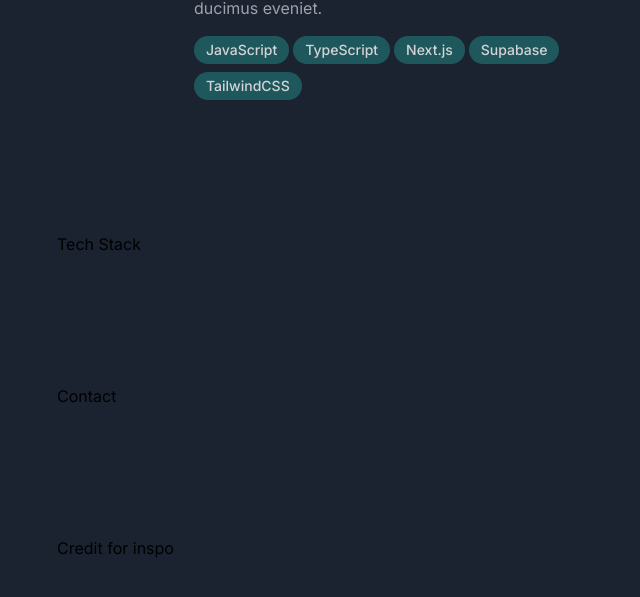
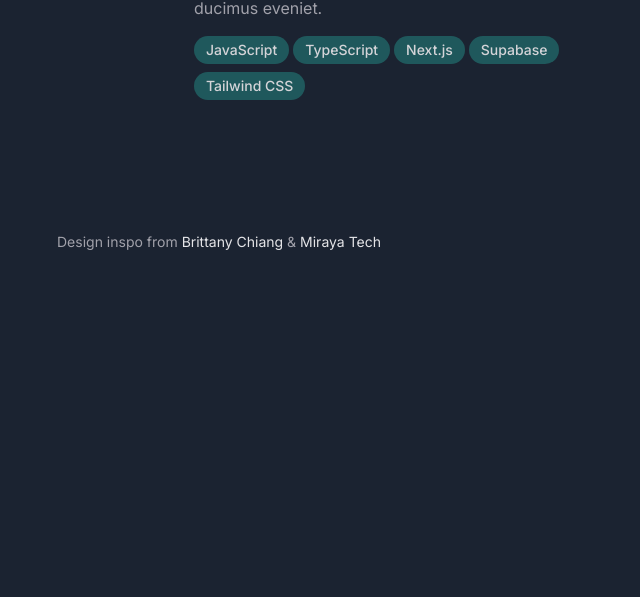
Before and after one commit to Eddie-Kuo/portfolio-v2, a Next.js app: page / in a window 1280 px wide. Shown: the part 2573-3170 px from the top of the page, without its empty margins (591-1231 px from the left). After the commit the page ends 2921 px from the top, so only its background shows below. Built offline with nearby package versions, Linux system fonts and the light colour scheme.

Commit message:
credit site design inspo

```diff
--- a/app/page.tsx
+++ b/app/page.tsx
@@ -25,10 +25,25 @@ function Home() {
           </section>
 
           {/* additional stuff */}
-          <section className="mb-16 md:mb-24 lg:mb-32">Tech Stack</section>
-          <section className="mb-16 md:mb-24 lg:mb-32">Contact</section>
-          <section className="mb-16 md:mb-24 lg:mb-32">
-            Credit for inspo
+          <section>
+            <div>
+              <p className="text-sm text-secondaryText">
+                Design inspo from {""}
+                <a
+                  href="https://brittanychiang.com/"
+                  className="text-lightText"
+                >
+                  Brittany Chiang
+                </a>{" "}
+                &{" "}
+                <a
+                  href="https://www.instagram.com/mirayatech/"
+                  className="text-lightText"
+                >
+                  Miraya Tech
+                </a>
+              </p>
+            </div>
           </section>
         </main>
       </div>
--- a/constants/experience.ts
+++ b/constants/experience.ts
@@ -23,7 +23,7 @@ export const experiences = [
     description:
       "Designed and developed high-quality websites for local small businesses, helping them boost their internet presence. Assisted businesses by developing internal tools to streamline their workflow by providing solutions that automated recurring tasks.",
     duration: "2022 - 2023",
-    technologies: ["TypeScript", "Next.js", "React", "Figma", "TailwindCSS"],
+    technologies: ["TypeScript", "Next.js", "React", "Figma", "Tailwind CSS"],
   },
   {
     id: 3,
--- a/constants/projects.ts
+++ b/constants/projects.ts
@@ -17,7 +17,7 @@ export const projects = [
       "Drizzle ORM",
       "OpenAI API",
       "YouTube API",
-      "TailwindCSS",
+      "Tailwind CSS",
     ],
   },
   {
@@ -47,7 +47,7 @@ export const projects = [
       "TypeScript",
       "Next.js",
       "Supabase",
-      "TailwindCSS",
+      "Tailwind CSS",
     ],
   },
 ];
```
